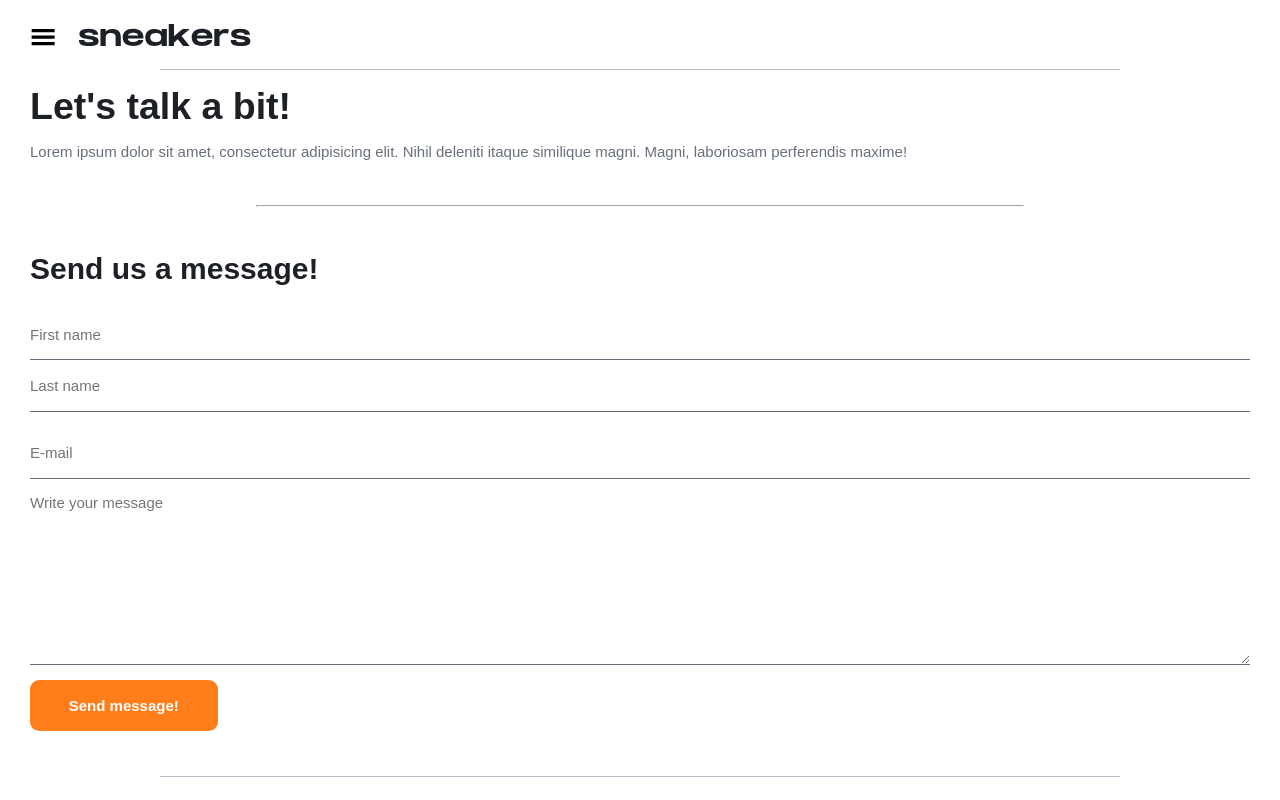
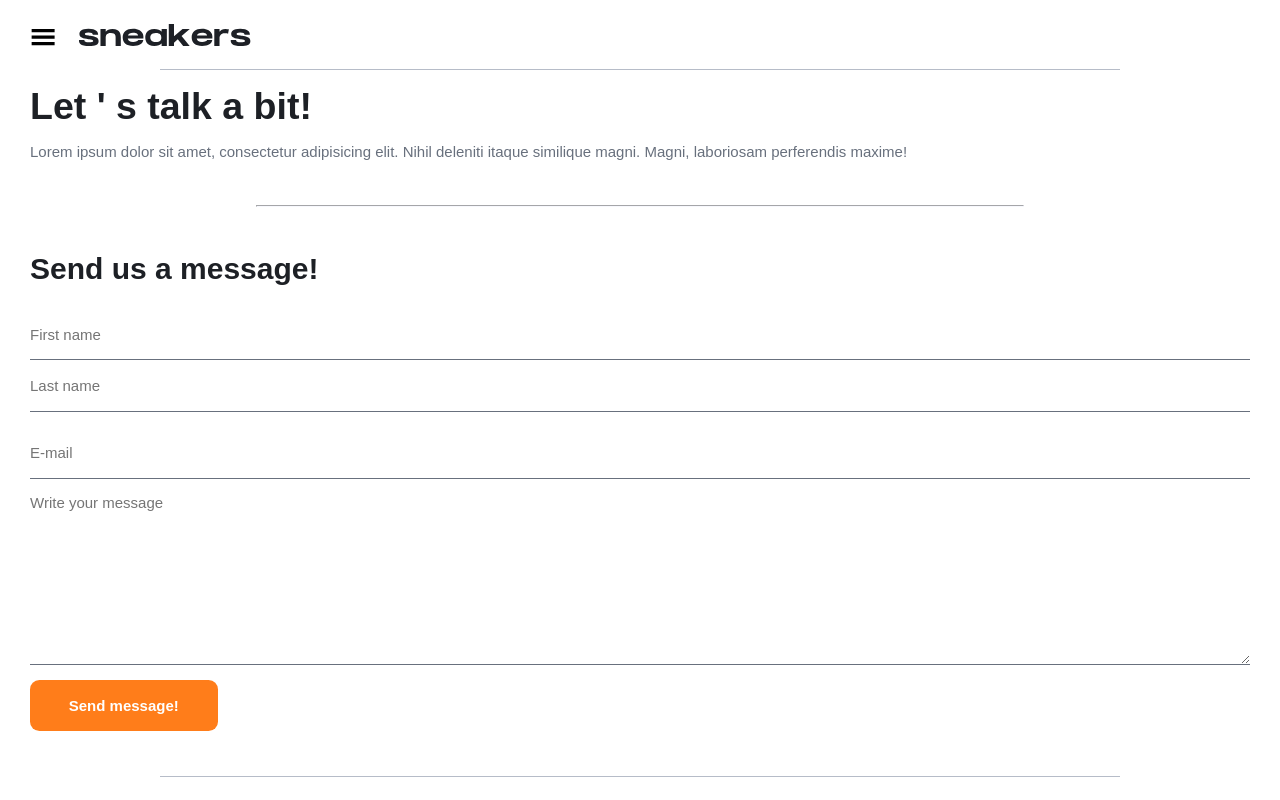
Before and after one commit to GaldinoMat/product-showcase-mvp, a Next.js app: page /contact-us in a window 1280 px wide. Shown: the top 800 px of the page. Built offline with nearby package versions, Linux system fonts and the light colour scheme.

Commit message:
update: update lint rules

```diff
--- a/src/components/ContactUs/FillerText/index.tsx
+++ b/src/components/ContactUs/FillerText/index.tsx
@@ -5,7 +5,11 @@ import styles from './Filler.module.scss';
 const FormFillerText = () => (
   <section className={styles.fillerContainer}>
     <div className={styles.fillerTitleContainer}>
-      <h1>Let's talk a bit!</h1>
+      <h1>
+        Let
+        &apos;
+        s talk a bit!
+      </h1>
     </div>
     <div className={styles.fillerTextContainer}>
       <p>
--- a/src/components/Hero/components/Thumbnails/index.tsx
+++ b/src/components/Hero/components/Thumbnails/index.tsx
@@ -15,7 +15,7 @@ const Thumbnails = ({
   handleThumbnailClick, banners, width, banner,
 }: IThumbnailsProps) => (
   <button onClick={() => handleThumbnailClick(banners.indexOf(banner))} type="button" aria-label="bullet thumbnail" className={styles.bulletImage} style={{ width: `${width / banners.length}px` }}>
-    <Image src={banner.bannerBulletImage?.url as any} layout="fill" objectFit="cover" />
+    <Image src={banner.bannerBulletImage?.url as any} layout="fill" objectFit="cover" alt=" thumbnail" />
   </button>
 );
 
--- a/tsconfig.json
+++ b/tsconfig.json
@@ -13,7 +13,9 @@
     "resolveJsonModule": true,
     "isolatedModules": true,
     "jsx": "preserve",
-    "incremental": true
+    "incremental": true,
+    "noUnusedLocals": true,
+    "noUnusedParameters": true
   },
   "include": ["next-env.d.ts", "**/*.ts", "**/*.tsx"],
   "exclude": ["node_modules"]
```
Also changed, not shown: .eslintrc.json.
